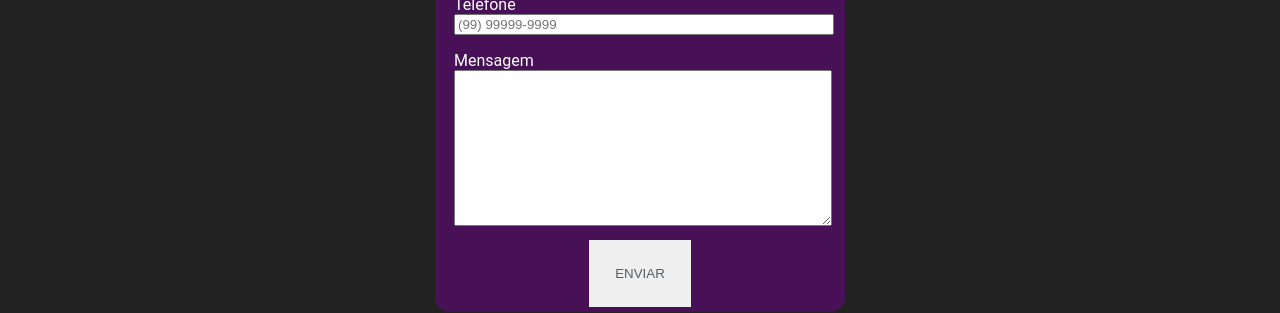
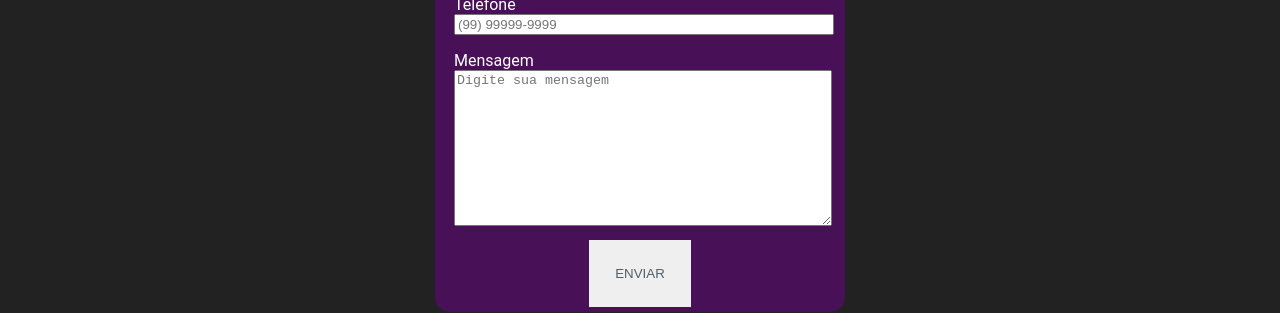
Before and after one commit to kaio000787/meu-app, a React (Vite) app: page /Contato in a window 1280 px wide. Shown: the part 486-799 px from the top of the page. Built offline with nearby package versions, Linux system fonts and the light colour scheme.

Commit message:
On branch main

```diff
--- a/src/componentes/Contato/Contato.jsx
+++ b/src/componentes/Contato/Contato.jsx
@@ -88,6 +88,8 @@ function Contato() {
           <textarea
             name="input-msg"
             id="input-msg"
+            placeholder="Digite sua mensagem"
+            required
             cols="30"
             rows="10"
             value={mensagem}
```
